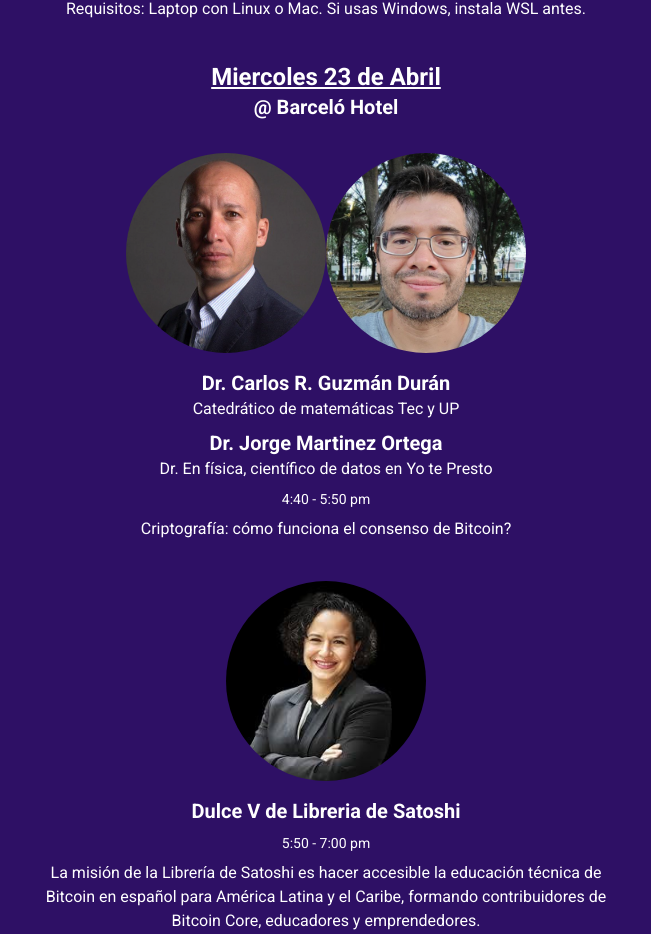
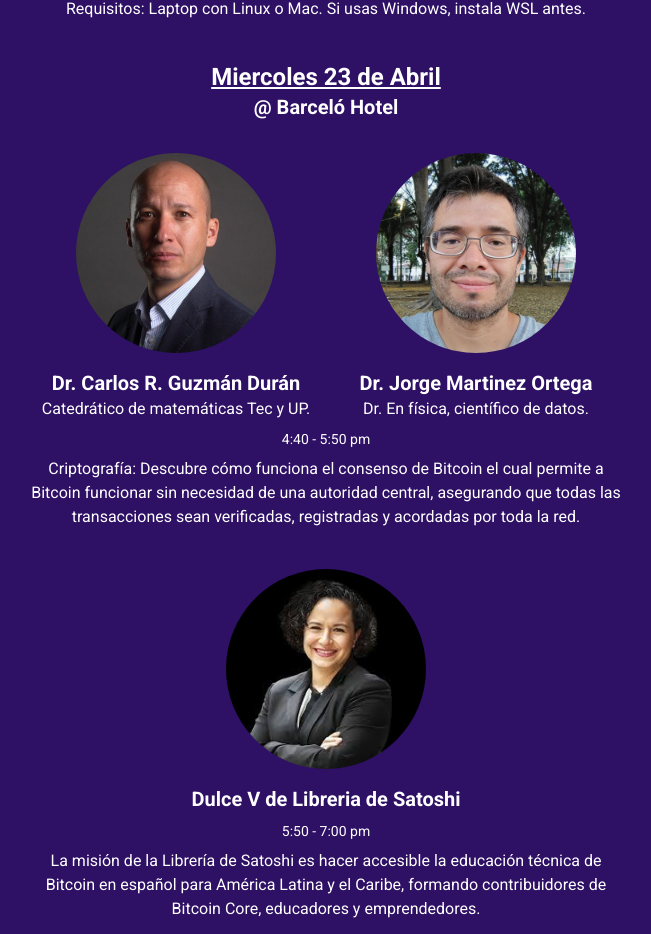
Before and after one commit to Sharmaz/bitcoinweek, a React (Vite) app: page / in a window 1280 px wide. Shown: the part 5197-6131 px from the top of the page, without its empty margins (314-965 px from the left). Built offline with nearby package versions, Linux system fonts and the light colour scheme.

Commit message:
fix talks and workshops.

```diff
--- a/src/LandingPage/Events.jsx
+++ b/src/LandingPage/Events.jsx
@@ -79,25 +79,25 @@ function Events() {
           <h3 className="text-2xl font-bold mt-4 underline">Miercoles 23 de Abril</h3>
           <h4 className="text-xl font-bold mb-4">@ Barceló Hotel</h4>
           <div className="mb-6">
-            <div className="flex items-center justify-center">
-              <div className="flex items-center justify-center">
+            <div className="flex flex-col md:flex-row items-center justify-center md:justify-around">
+              <div className="flex flex-col items-center justify-center md:w-[45%]">
                 <img src={CarlosImg} alt="Carlos Guzmán Durán" className="w-[150px] h-[150px] md:w-[200px] md:h-[200px] my-4 rounded-full object-cover" />
+                <h2 className="text-xl font-bold">
+                  Dr. Carlos R. Guzmán Durán
+                </h2>
+            <h3 className="text-base mb-2">Catedrático de matemáticas Tec y UP.</h3>
               </div>
-              <div className="flex items-center justify-center">
+              <div className="flex flex-col items-center justify-center md:w-[45%]">
                 <img src={JorgeImg} alt="Jorge Martinez Ortega" className="w-[150px] h-[150px] md:w-[200px] md:h-[200px] my-4 rounded-full object-cover" />
+                <h2 className="text-xl font-bold">
+                  Dr. Jorge Martinez Ortega
+                </h2>
+                <h3 className="text-base mb-2">Dr. En física, científico de datos.</h3>
               </div>
             </div>
-            <h2 className="text-xl font-bold">
-              Dr. Carlos R. Guzmán Durán
-            </h2>
-            <h3 className="text-base mb-2">Catedrático de matemáticas Tec y UP</h3>
-            <h2 className="text-xl font-bold">
-              Dr. Jorge Martinez Ortega
-            </h2>
-            <h3 className="text-base mb-2">Dr. En física, científico de datos en Yo te Presto</h3>
             <p className="text-sm text-white">4:40 - 5:50 pm</p>
             <p className="mt-2 text-white">
-              Criptografía: cómo funciona el consenso de Bitcoin?
+              Criptografía: Descubre cómo funciona el consenso de Bitcoin el cual permite a Bitcoin funcionar sin necesidad de una autoridad central, asegurando que todas las transacciones sean verificadas, registradas y acordadas por toda la red.
             </p>
           </div>
           <div className="mb-6">
```
